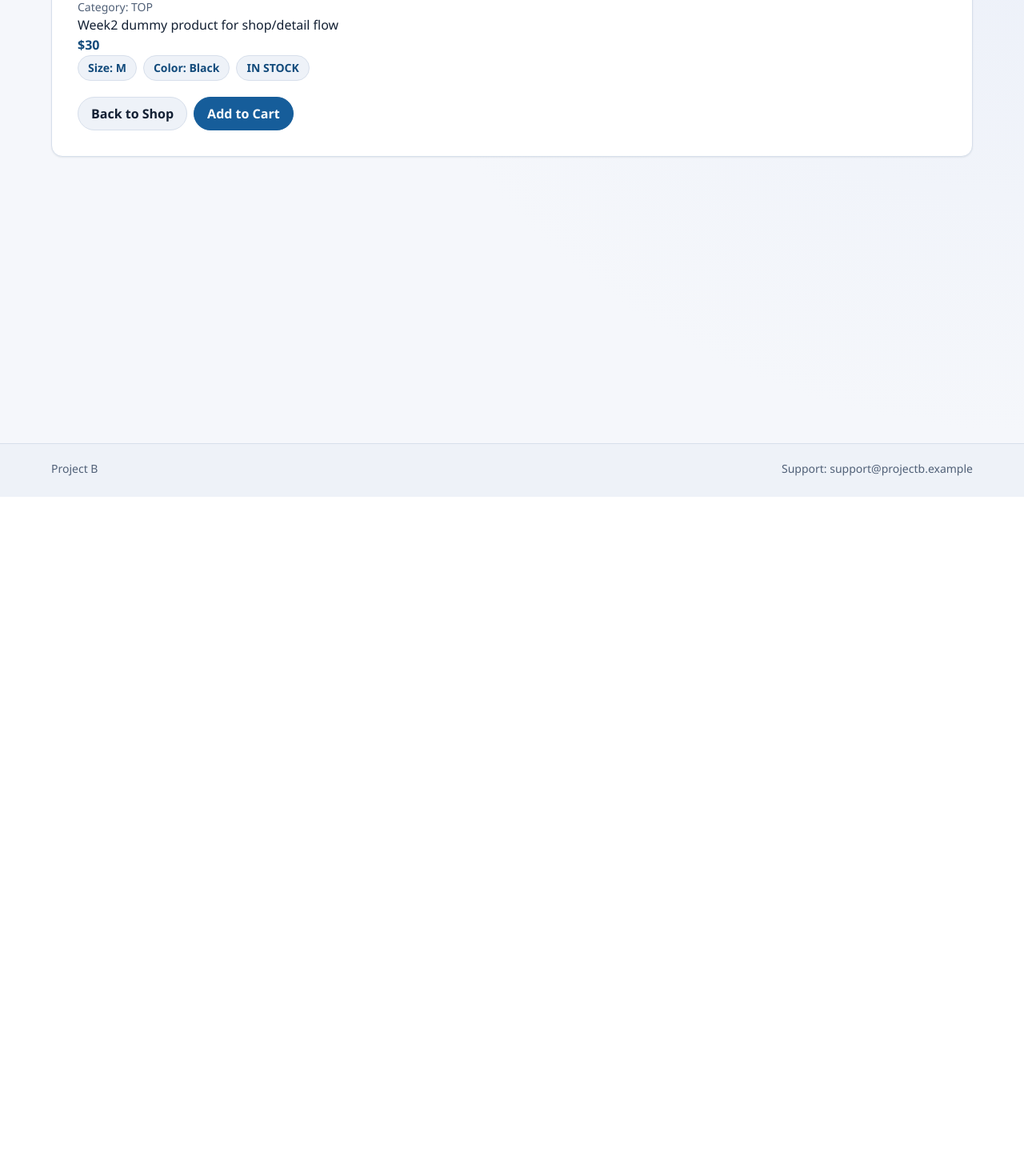
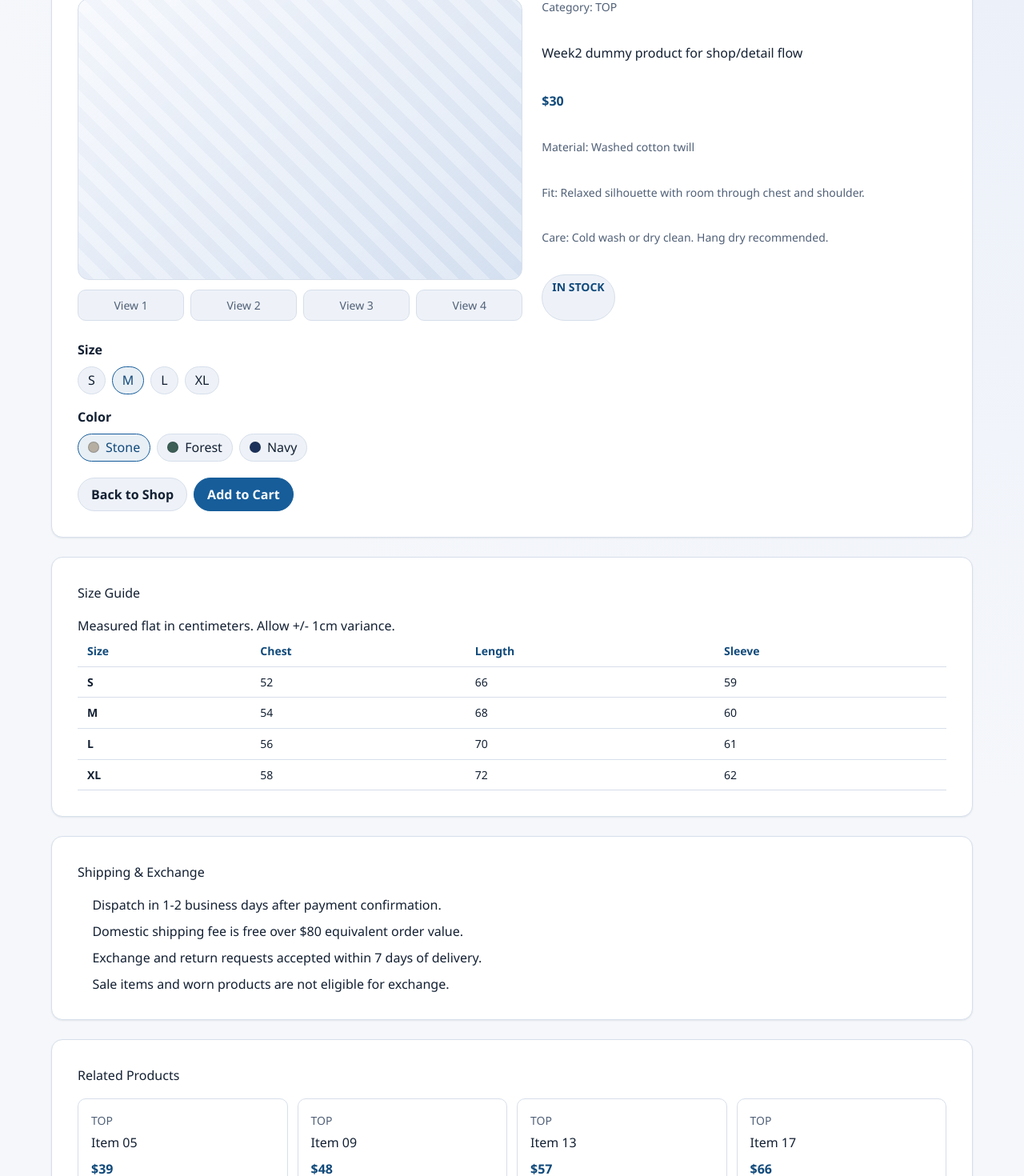
Before and after one commit to YIINJAE/Project_B, a Next.js app in the folder apps/web/: page /shop/item-01 in a window 1280 px wide. Shown: the part 340-1810 px from the top of the page at 80% size. Before the commit the page ends 961 px from the top, so only its background shows below. Built offline with nearby package versions, Linux system fonts and the light colour scheme.

Commit message:
feat(web): enhance product detail page for issue 20

```diff
--- a/apps/web/app/globals.css
+++ b/apps/web/app/globals.css
@@ -397,6 +397,157 @@
   font-weight: 600;
 }
 
+.c-btn:disabled {
+  opacity: 0.55;
+  cursor: not-allowed;
+}
+
+.detail-layout {
+  display: grid;
+  grid-template-columns: minmax(0, 1.1fr) minmax(0, 1fr);
+  gap: var(--space-6);
+  margin-bottom: var(--space-6);
+}
+
+.detail-gallery {
+  display: grid;
+  gap: var(--space-3);
+}
+
+.detail-main-image {
+  min-height: 22rem;
+  border-radius: var(--radius-lg);
+  border: 1px solid var(--color-border);
+  background:
+    linear-gradient(140deg, rgba(255, 255, 255, 0.6), rgba(22, 93, 154, 0.06)),
+    repeating-linear-gradient(45deg, #dfe7f5, #dfe7f5 14px, #edf2fb 14px, #edf2fb 28px);
+}
+
+.detail-thumb-row {
+  display: grid;
+  grid-template-columns: repeat(4, minmax(0, 1fr));
+  gap: var(--space-2);
+}
+
+.detail-thumb {
+  border: 1px solid var(--color-border);
+  border-radius: var(--radius-md);
+  background: var(--color-surface-muted);
+  padding: var(--space-2);
+  color: var(--color-text-muted);
+  font-size: var(--text-sm);
+}
+
+.detail-thumb:hover,
+.detail-thumb:focus-visible {
+  border-color: var(--color-primary);
+  color: var(--color-primary-strong);
+}
+
+.detail-meta {
+  display: grid;
+  gap: var(--space-2);
+}
+
+.detail-spec {
+  margin: 0;
+  color: var(--color-text-muted);
+  font-size: var(--text-sm);
+}
+
+.detail-options fieldset {
+  margin: 0 0 var(--space-4);
+  border: 0;
+  padding: 0;
+}
+
+.detail-options legend {
+  margin-bottom: var(--space-2);
+  font-weight: 700;
+}
+
+.option-row {
+  display: flex;
+  flex-wrap: wrap;
+  gap: var(--space-2);
+}
+
+.option-pill {
+  display: inline-flex;
+  align-items: center;
+  gap: var(--space-2);
+  border: 1px solid var(--color-border);
+  border-radius: var(--radius-full);
+  background: var(--color-surface-muted);
+  color: var(--color-text);
+  padding: var(--space-1) var(--space-3);
+  cursor: pointer;
+}
+
+.option-pill input {
+  position: absolute;
+  opacity: 0;
+  pointer-events: none;
+}
+
+.option-pill:has(input:checked) {
+  border-color: var(--color-primary);
+  background: color-mix(in srgb, var(--color-primary) 10%, #fff);
+  color: var(--color-primary-strong);
+}
+
+.color-dot {
+  width: 0.875rem;
+  height: 0.875rem;
+  border-radius: var(--radius-full);
+  border: 1px solid rgba(19, 32, 51, 0.2);
+}
+
+.size-guide-table-wrap {
+  overflow-x: auto;
+}
+
+.size-guide-table {
+  width: 100%;
+  border-collapse: collapse;
+}
+
+.size-guide-table th,
+.size-guide-table td {
+  border-bottom: 1px solid var(--color-border);
+  padding: var(--space-2) var(--space-3);
+  text-align: left;
+  font-size: var(--text-sm);
+}
+
+.size-guide-table thead th {
+  color: var(--color-primary-strong);
+}
+
+.detail-list {
+  margin: 0;
+  padding-left: 1.15rem;
+  display: grid;
+  gap: var(--space-2);
+}
+
+.related-grid {
+  display: grid;
+  grid-template-columns: repeat(auto-fit, minmax(12rem, 1fr));
+  gap: var(--space-3);
+}
+
+.related-card {
+  border: 1px solid var(--color-border);
+  border-radius: var(--radius-md);
+  background: var(--color-surface);
+  padding: var(--space-4);
+}
+
+.related-card h3 {
+  margin: var(--space-1) 0 var(--space-2);
+}
+
 @media (max-width: 40rem) {
   .page-shell,
   .hero-block,
@@ -410,4 +561,13 @@
     flex-direction: column;
     align-items: flex-start;
   }
+
+  .detail-layout {
+    grid-template-columns: 1fr;
+    gap: var(--space-4);
+  }
+
+  .detail-main-image {
+    min-height: 16rem;
+  }
 }
--- a/apps/web/app/shop/[slug]/page.js
+++ b/apps/web/app/shop/[slug]/page.js
@@ -31,20 +31,146 @@
     );
   }
 
+  var images = item.images || [];
+  var colorOptions = item.options?.colors || [];
+  var sizeOptions = item.options?.sizes || [];
+  var related = products
+    .filter(function (candidate) {
+      return candidate.slug !== item.slug && candidate.category === item.category;
+    })
+    .slice(0, 4);
+
   return (
     <main className="page-shell">
       <Section title={item.name} id="product-title">
+        <div className="detail-layout">
+          <div className="detail-gallery" aria-label="Product image gallery">
+            <div className="detail-main-image" role="img" aria-label={images[0]?.alt || item.name} />
+            <div className="detail-thumb-row" role="list" aria-label="Gallery thumbnails">
+              {images.map(function (image, index) {
+                return (
+                  <button
+                    type="button"
+                    className="detail-thumb"
+                    key={image.alt + "-" + String(index)}
+                    aria-label={image.alt}
+                  >
+                    <span>View {index + 1}</span>
+                  </button>
+                );
+              })}
+            </div>
+          </div>
+
+          <div className="detail-meta">
             <p className="product-category">Category: {item.category.toUpperCase()}</p>
             <p>{item.description}</p>
             <p className="product-price">{formatPrice(item.price)}</p>
+            <p className="detail-spec">Material: {item.material}</p>
+            <p className="detail-spec">Fit: {item.fitNote}</p>
+            <p className="detail-spec">Care: {item.care}</p>
             <div className="chip-row">
-          <Badge>Size: M</Badge>
-          <Badge>Color: Black</Badge>
               {item.soldOut ? <Badge>SOLD OUT</Badge> : <Badge>IN STOCK</Badge>}
             </div>
+          </div>
+        </div>
+
+        <form className="detail-options" action="/cart" method="get">
+          <fieldset>
+            <legend>Size</legend>
+            <div className="option-row">
+              {sizeOptions.map(function (size) {
+                var id = "size-" + size;
+                return (
+                  <label key={id} htmlFor={id} className="option-pill">
+                    <input id={id} type="radio" name="size" value={size} defaultChecked={size === "M"} />
+                    <span>{size}</span>
+                  </label>
+                );
+              })}
+            </div>
+          </fieldset>
+
+          <fieldset>
+            <legend>Color</legend>
+            <div className="option-row">
+              {colorOptions.map(function (color, index) {
+                var colorId = "color-" + color.name.toLowerCase();
+                return (
+                  <label key={colorId} htmlFor={colorId} className="option-pill">
+                    <input
+                      id={colorId}
+                      type="radio"
+                      name="color"
+                      value={color.name}
+                      defaultChecked={index === 0}
+                    />
+                    <span className="color-dot" style={{ backgroundColor: color.swatch }} aria-hidden="true" />
+                    <span>{color.name}</span>
+                  </label>
+                );
+              })}
+            </div>
+          </fieldset>
+
           <div className="action-row">
             <Button href="/shop" variant="secondary">Back to Shop</Button>
-          <Link href="/cart" className="c-btn">Add to Cart</Link>
+            <button type="submit" className="c-btn" disabled={item.soldOut}>Add to Cart</button>
+          </div>
+        </form>
+      </Section>
+
+      <Section title="Size Guide" id="size-guide-title">
+        <p>Measured flat in centimeters. Allow +/- 1cm variance.</p>
+        <div className="size-guide-table-wrap">
+          <table className="size-guide-table">
+            <thead>
+              <tr>
+                <th scope="col">Size</th>
+                <th scope="col">Chest</th>
+                <th scope="col">Length</th>
+                <th scope="col">Sleeve</th>
+              </tr>
+            </thead>
+            <tbody>
+              {sizeOptions.map(function (size, index) {
+                return (
+                  <tr key={"size-guide-" + size}>
+                    <th scope="row">{size}</th>
+                    <td>{52 + index * 2}</td>
+                    <td>{66 + index * 2}</td>
+                    <td>{59 + index}</td>
+                  </tr>
+                );
+              })}
+            </tbody>
+          </table>
+        </div>
+      </Section>
+
+      <Section title="Shipping & Exchange" id="shipping-title">
+        <ul className="detail-list">
+          <li>Dispatch in 1-2 business days after payment confirmation.</li>
+          <li>Domestic shipping fee is free over $80 equivalent order value.</li>
+          <li>Exchange and return requests accepted within 7 days of delivery.</li>
+          <li>Sale items and worn products are not eligible for exchange.</li>
+        </ul>
+      </Section>
+
+      <Section title="Related Products" id="related-title">
+        <div className="related-grid">
+          {related.map(function (product) {
+            return (
+              <article key={product.slug} className="related-card">
+                <p className="product-category">{product.category.toUpperCase()}</p>
+                <h3>
+                  <Link href={"/shop/" + product.slug}>{product.name}</Link>
+                </h3>
+                <p className="product-price">{formatPrice(product.price)}</p>
+                <Link className="inline-link" href={"/shop/" + product.slug}>View Details</Link>
+              </article>
+            );
+          })}
         </div>
       </Section>
     </main>
--- a/apps/web/lib/catalog.js
+++ b/apps/web/lib/catalog.js
@@ -1,15 +1,49 @@
 export var categories = ["all", "outer", "top", "pants", "acc"];
+
+var palette = [
+  { name: "Black", swatch: "#202430" },
+  { name: "Stone", swatch: "#b5aea1" },
+  { name: "Forest", swatch: "#3d5f55" },
+  { name: "Navy", swatch: "#1c3159" },
+  { name: "Ivory", swatch: "#f0ece4" }
+];
+
+var sizeSets = [
+  ["XS", "S", "M", "L"],
+  ["S", "M", "L", "XL"],
+  ["28", "30", "32", "34"]
+];
 
 export var products = Array.from({ length: 30 }, function (_, index) {
   var seq = index + 1;
   var category = categories[(seq % (categories.length - 1)) + 1];
+  var paletteOffset = seq % palette.length;
+  var colors = [0, 1, 2].map(function (step) {
+    return palette[(paletteOffset + step) % palette.length];
+  });
+  var sizeOptions = sizeSets[seq % sizeSets.length];
+  var imageCount = 4;
+  var images = Array.from({ length: imageCount }, function (_unused, imageIndex) {
+    return {
+      src: "/assets/shop/" + category + "-" + String((imageIndex % 3) + 1) + ".jpg",
+      alt: "Detail view " + String(imageIndex + 1) + " of Item " + String(seq).padStart(2, "0")
+    };
+  });
   return {
     slug: "item-" + String(seq).padStart(2, "0"),
     name: "Item " + String(seq).padStart(2, "0"),
     category: category,
     price: 39000 + index * 3000,
     soldOut: seq % 7 === 0,
-    description: "Week2 dummy product for shop/detail flow"
+    description: "Week2 dummy product for shop/detail flow",
+    images: images,
+    options: {
+      sizes: sizeOptions,
+      colors: colors
+    },
+    fitNote: "Relaxed silhouette with room through chest and shoulder.",
+    material: seq % 2 === 0 ? "Cotton-nylon blend shell" : "Washed cotton twill",
+    care: "Cold wash or dry clean. Hang dry recommended."
   };
 });
 
```
Also changed, not shown: 1 other file (tests, documents, lock files or other folders). Lines whose indentation alone changed are shown as unchanged.
